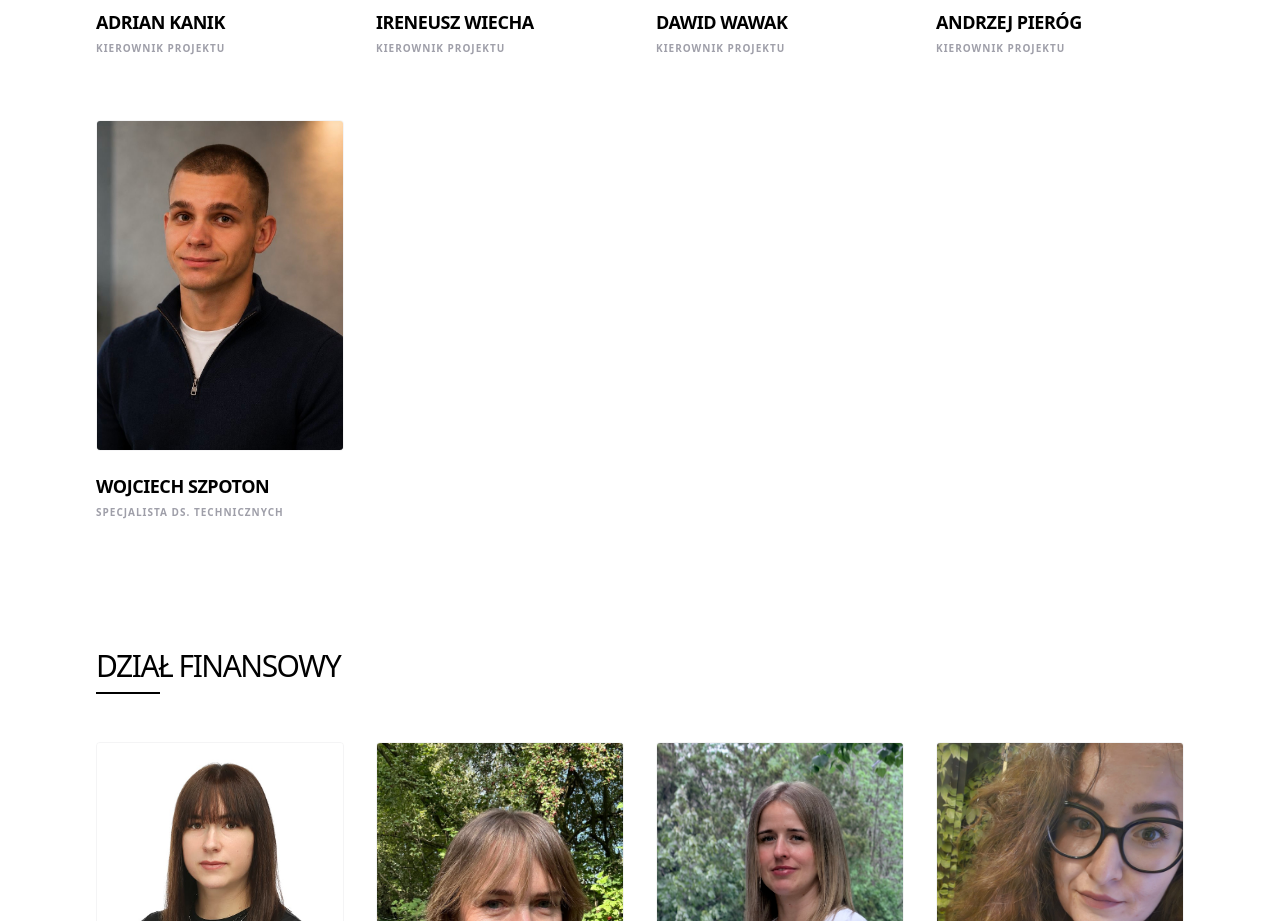
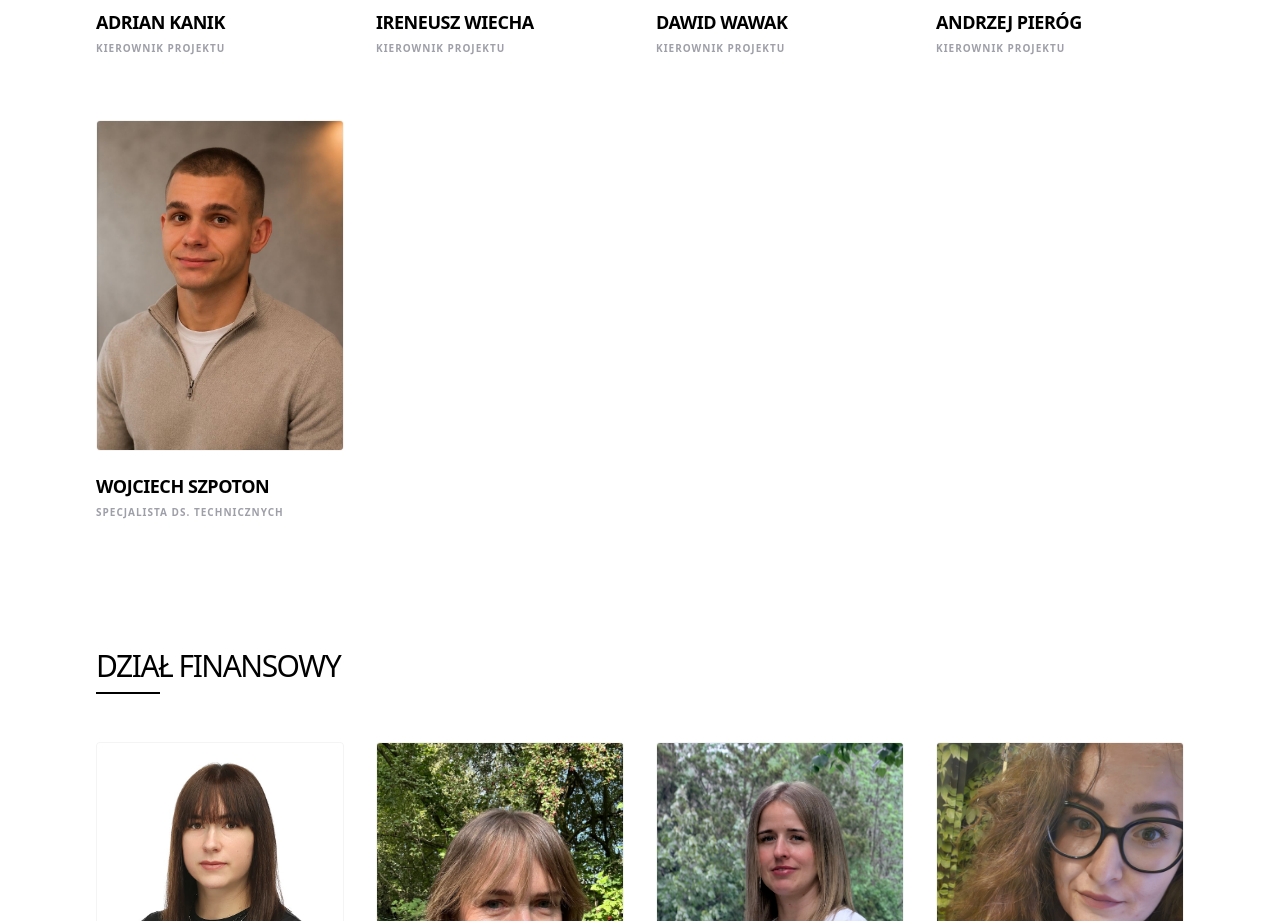
Before and after one commit to dalmarkov/Solsafe, a Next.js app: page /zespol in a window 1280 px wide. Shown: the part 5140-6061 px from the top of the page. Built offline with nearby package versions, Linux system fonts and the light colour scheme.

Commit message:
add final information and coocies

```diff
--- a/src/app/zespol/page.tsx
+++ b/src/app/zespol/page.tsx
@@ -26,7 +26,7 @@ const team = [
   { name: "Ireneusz Wiecha", role: "Kierownik projektu", dept: "Dział techniczny", img: "/img/zespol/Ireniusz_W.jpg" },
   { name: "Dawid Wawak", role: "Kierownik projektu", dept: "Dział techniczny", img: "/img/zespol/Dawid_W.jpg" },
   { name: "Andrzej Pieróg", role: "Kierownik projektu", dept: "Dział techniczny", img: "" },
-  { name: "Wojciech Szpoton", role: "Specjalista ds. technicznych", dept: "Dział techniczny", img: "/img/zespol/Wojtek_S.jpg" },
+  { name: "Wojciech Szpoton", role: "Specjalista ds. technicznych", dept: "Dział techniczny", img: "/img/zespol/Wojtek_Sp.jpg" },
   { name: "Aleksandra Krzysteczko", role: "Dział księgowy", dept: "Dział finansowy", img: "/img/zespol/Ola_K.jpg" },
   { name: "Marta Tarnawa", role: "Dział księgowy", dept: "Dział finansowy", img: "/img/zespol/Marta_T.jpg" },
   { name: "Angelika Śliwa", role: "Dział księgowy", dept: "Dział finansowy", img: "/img/zespol/Angelika_S.jpeg" },
```
Also changed, not shown: public/img/zespol/Wojtek_S.jpg (deleted), public/img/zespol/Wojtek_Sp.jpg (added).
